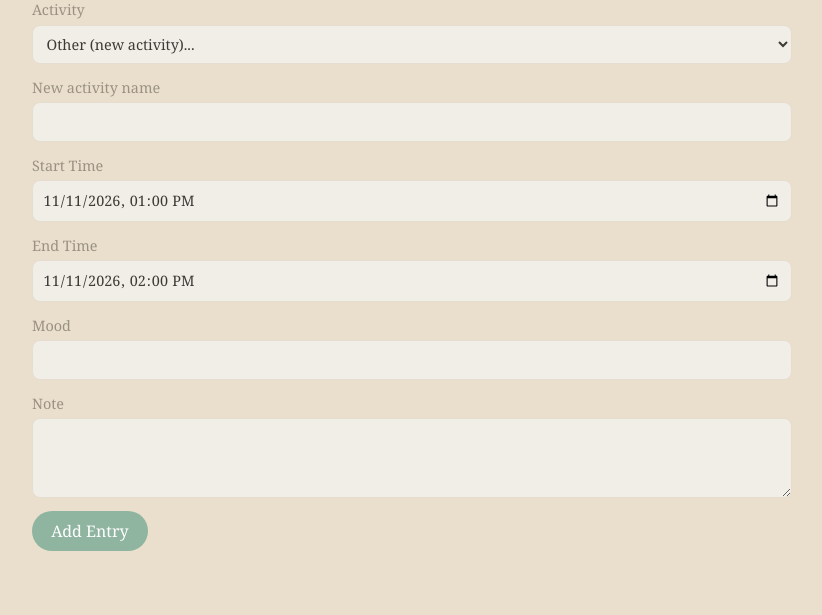
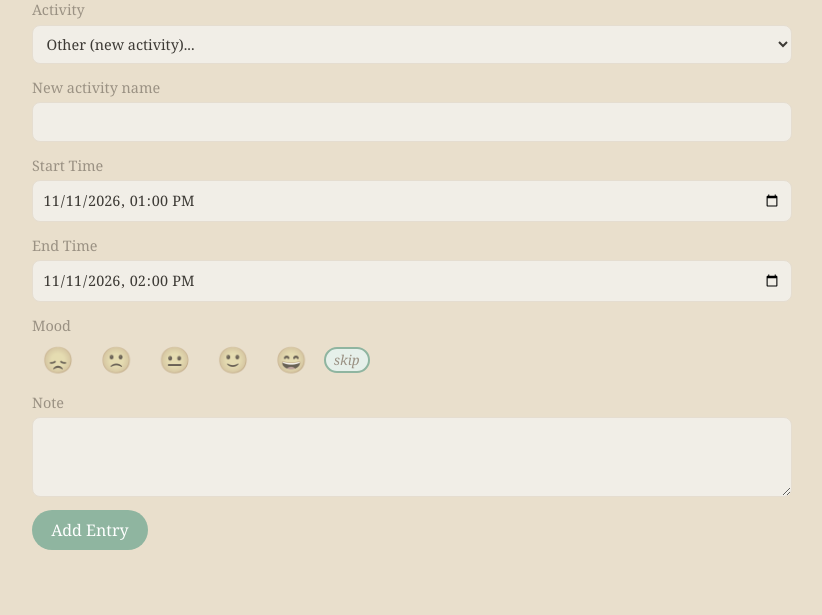
Before and after one commit to Gyalzin/Reflections, a Flask app: page / in a window 1280 px wide. Shown: the part 2211-2826 px from the top of the page, without its empty margins (228-1050 px from the left). After the commit the page ends 2761 px from the top, so only its background shows below. Run offline with Flask 3, Linux system fonts and the light colour scheme; data that the repository does not hold is empty.

Commit message:
Replaced mood number with face buttons

```diff
--- a/static/style.css
+++ b/static/style.css
@@ -393,3 +393,74 @@ Styles the line that indicates the current time on the timeline.
     font-size: 0.75rem;
     font-style: italic;
 }
+
+/*
+MOOD PICKER
+Styles the mood picker component, including the fieldset, legend, labels, and the emoji spans.
+It provides a visual and interactive way for users to select their mood using emoji icons.
+*/
+
+.mood-picker {
+    display: flex;
+    flex-wrap: wrap;
+    align-items: center;
+    gap: 0.4rem;
+    margin: 0 0 0.8rem;
+    padding: 0;
+    border: none;
+}
+
+.mood-picker legend {
+    margin-bottom: 0.3rem;
+    padding: 0;
+    color: var(--muted);
+    font-size: 0.9rem;
+}
+
+.mood-picker label {
+    position: relative;
+    display: inline-block;
+    margin: 0;
+    cursor: pointer;
+}
+
+.mood-picker input {
+    position: absolute;
+    width: 0;
+    height: 0;
+    opacity: 0;               /* hidden, but still reachable with the keyboard */
+}
+
+.mood-picker span {
+    display: inline-block;
+    padding: 0.25rem 0.5rem;
+    border: 2px solid transparent;
+    border-radius: 999px;
+    font-size: 1.6rem;
+    line-height: 1;
+    filter: grayscale(0.7);
+    opacity: 0.7;
+}
+
+.mood-picker label:hover span {
+    opacity: 1;
+}
+
+.mood-picker input:checked + span {
+    background: #e6f0ea;
+    border-color: var(--sage);
+    filter: none;
+    opacity: 1;
+}
+
+.mood-picker input:focus-visible + span {
+    outline: 2px solid var(--sage-dark);
+    outline-offset: 2px;
+}
+
+.mood-picker .mood-none span {
+    color: var(--muted);
+    font-size: 0.85rem;
+    font-style: italic;
+    filter: none;
+}
--- a/templates/edit.html
+++ b/templates/edit.html
@@ -10,6 +10,7 @@ Date Created: 2026-10-28
 Last Modified: 2026-10-28
 -->
 
+{% from 'mood.html' import mood_picker %}
 <!DOCTYPE html>
 <html lang="en">
 <head>
@@ -59,10 +60,7 @@ Last Modified: 2026-10-28
             <input type="datetime-local" name="end_time" step = "300"
                    value="{{ entry['end_time'][:16].replace(' ', 'T') }}" required>
         </label>
-        <label>Mood
-            <input type="number" name="mood" min="1" max="5"
-                   value="{{ entry['mood'] if entry['mood'] is not none else '' }}">
-        </label>
+        {{ mood_picker(entry['mood']|string if entry['mood'] is not none else '') }}
         <label>Note
             <textarea name="note">{{ entry['note'] or '' }}</textarea>
         </label>
--- a/templates/index.html
+++ b/templates/index.html
@@ -10,6 +10,7 @@ Created by: Gyalzin Dorji
 Date Created: 2026-10-24
 Last Modified: 2026-10-31
 -->
+{% from 'mood.html' import mood_picker %}
 <!DOCTYPE html>
 <html lang="en">
 <head>
@@ -115,7 +116,7 @@ Last Modified: 2026-10-31
         </div>
         <label>Start Time <input type="datetime-local" name="start_time" step = "300" value="{{ form.get('start_time', '') }}" required></label><br>
         <label>End Time <input type="datetime-local" name="end_time" step = "300" value="{{ form.get('end_time', '') }}" required></label><br>
-        <label>Mood <input type="number" name="mood" min="1" max="5" value="{{ form.get('mood', '') }}"></label><br>
+        {{ mood_picker (form.get('mood', '')|string)}}
         <label>Note <textarea name="note">{{ form.get('note', '') }}</textarea></label><br>
         <input type="submit" value="Add Entry">
     </form>
--- /dev/null
+++ b/templates/mood.html
@@ -0,0 +1,15 @@
+{% macro mood_picker(current) %}
+<fieldset class="mood-picker">
+    <legend>Mood</legend>
+    {% for value, face, name in [(1, '😞', 'Low'), (2, '🙁', 'Meh'), (3, '😐', 'Okay'), (4, '🙂', 'Good'), (5, '😄', 'Great')] %}
+    <label title="{{ name }}">
+        <input type="radio" name="mood" value="{{ value }}" {% if current == value|string %}checked{% endif %}>
+        <span>{{ face }}</span>
+    </label>
+    {% endfor %}
+    <label class="mood-none" title="No mood">
+        <input type="radio" name="mood" value="" {% if current == '' %}checked{% endif %}>
+        <span>skip</span>
+    </label>
+</fieldset>
+{% endmacro %}
```
